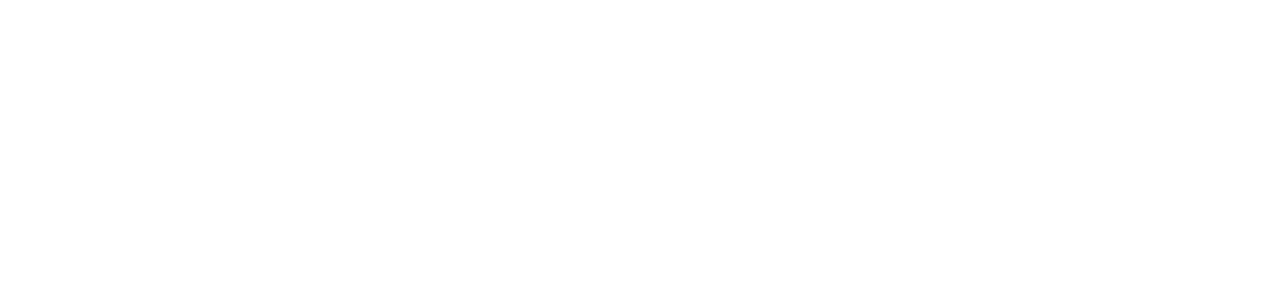
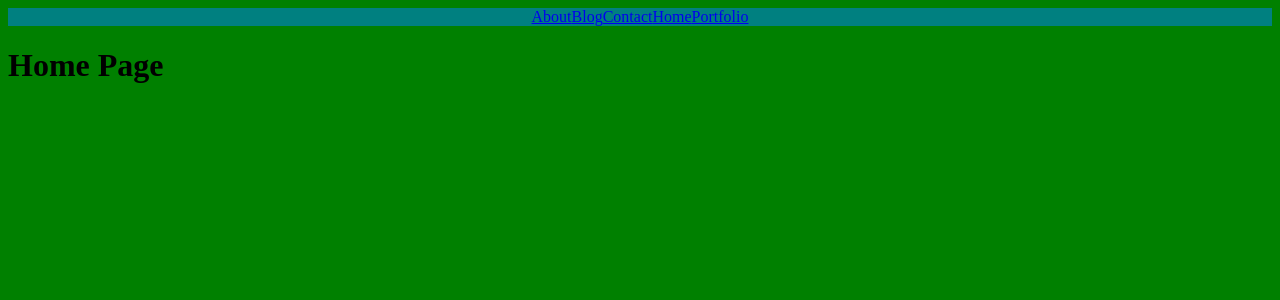
Before and after one commit to wkey1980/app, a React (Create React App) app: page / in a window 1280 px wide. Shown: the top 300 px of the page. Built offline with nearby package versions, Linux system fonts and the light colour scheme.

Commit message:
Building the React App navigation & pages

```diff
--- a/src/App.js
+++ b/src/App.js
@@ -1,8 +1,41 @@
+import Navbar from './components/Navbar'
+import { BrowserRouter as Router, Route, Switch } from 'react-router-dom'
+
+// Import Pages
+import About from './pages/About';
+import Blog from './pages/Blog';
+import Contact from './pages/Contact';
+import Home from './pages/Home';
+import Portfolio from './pages/Portfolio';
+
+
+
 function App() {
   return (
-    <div className="App">
 
-    </div>
+    <Router>
+      <div className="App">
+        <Navbar />
+        <Switch>
+          <Route exact path="/about">
+            <About />
+          </Route>
+          <Route exact path="/blog">
+            <Blog />
+          </Route>
+          <Route exact path="/contact">
+            <Contact />
+          </Route>
+          <Route exact path="/">
+            <Home />
+          </Route>
+          <Route exact path="/portfolio">
+            <Portfolio />
+          </Route>
+        </Switch>
+      </div>
+    </Router>
+
   );
 }
 
--- /dev/null
+++ b/src/components/Navbar.js
@@ -0,0 +1,28 @@
+import React from 'react'
+import { Link } from 'react-router-dom'
+
+// Imported Pages
+import About from '../pages/About'
+import Blog from '../pages/Blog'
+import Contact from '../pages/Contact'
+import Home from '../pages/Home'
+import Portfolio from '../pages/Portfolio'
+
+import './test.css'
+
+const Navbar = () => {
+    return (
+        <div className="menuStyles">
+            <div className="links">
+                <Link to="/about">About</Link>
+                <Link to="/blog">Blog</Link>
+                <Link to="/contact">Contact</Link>
+                <Link to="/">Home</Link>
+                <Link to="/portfolio">Portfolio</Link>
+            </div>
+
+        </div>
+    )
+}
+
+export default Navbar
--- /dev/null
+++ b/src/components/test.css
@@ -0,0 +1,13 @@
+body {
+    background-color: green;
+}
+
+.menuStyles {
+    display: flex;
+    justify-content: center;
+    background-color: teal;
+}
+.menuStyles h1 {
+    color: orange;
+    padding: 10px 30px;
+}
--- /dev/null
+++ b/src/pages/About.js
@@ -0,0 +1,11 @@
+import React from 'react'
+
+const About = () => {
+    return (
+        <div>
+            <h1>About Page</h1>
+        </div>
+    )
+}
+
+export default About
--- /dev/null
+++ b/src/pages/Blog.js
@@ -0,0 +1,11 @@
+import React from 'react'
+
+const Blog = () => {
+    return (
+        <div>
+            <h1>Blog Page</h1>
+        </div>
+    )
+}
+
+export default Blog
--- /dev/null
+++ b/src/pages/Contact.js
@@ -0,0 +1,11 @@
+import React from 'react'
+
+const Contact = () => {
+    return (
+        <div>
+            <h1>Contact Page</h1>
+        </div>
+    )
+}
+
+export default Contact
--- /dev/null
+++ b/src/pages/Home.js
@@ -0,0 +1,11 @@
+import React from 'react'
+
+const Home = () => {
+    return (
+        <div>
+            <h1>Home Page</h1>
+        </div>
+    )
+}
+
+export default Home
--- /dev/null
+++ b/src/pages/Portfolio.js
@@ -0,0 +1,11 @@
+import React from 'react'
+
+const Portfolio = () => {
+    return (
+        <div>
+            <h1>Portfolio Page</h1>
+        </div>
+    )
+}
+
+export default Portfolio
```
